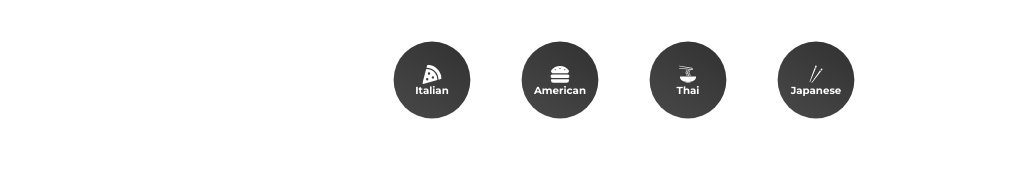
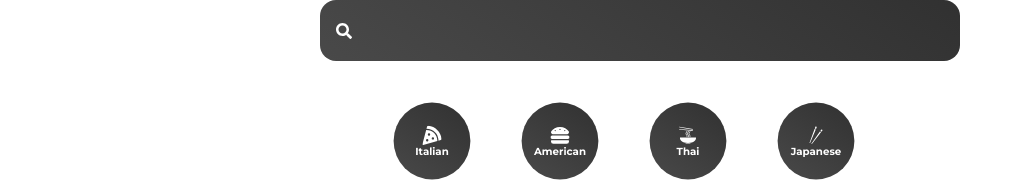
Before and after one commit to evelynmbart/recipe-app, a React (Vite) app: page / in a window 1280 px wide. Shown: the top 182 px of the page, without its empty margins (0-1023 px from the left). Built offline with nearby package versions, Linux system fonts and the light colour scheme; no server answers.

Commit message:
create search component

```diff
--- a/src/App.jsx
+++ b/src/App.jsx
@@ -2,11 +2,13 @@
 import "./App.css";
 import { Category } from "./components/Category";
 import { Pages } from "./pages/Pages";
+import { Search } from "./pages/Search";
 
 function App() {
   return (
     <div className="App">
       <BrowserRouter>
+        <Search />
         <Category />
         <Pages />
       </BrowserRouter>
--- /dev/null
+++ b/src/pages/Search.jsx
@@ -0,0 +1,50 @@
+import { useState } from "react";
+import { FaSearch } from "react-icons/fa";
+import styled from "styled-components";
+
+export function Search() {
+  const [input, setInput] = useState("");
+
+  const submitHandler = (e) => {
+    e.preventDefault();
+  };
+
+  return (
+    <FormStyle>
+      <div>
+        <FaSearch />
+        <input
+          type="text"
+          value={input}
+          onChange={(e) => setInput(e.target.value)}
+        />
+      </div>
+    </FormStyle>
+  );
+}
+
+const FormStyle = styled.form`
+  margin: 0rem 20rem;
+  div {
+    position: relative;
+    width: 100%;
+  }
+  input {
+    border: none;
+    background: linear-gradient(35deg, #494949, #313131);
+    font-size: 1.5rem;
+    color: white;
+    padding: 1rem 3rem;
+    outline: none;
+    border-radius: 1rem;
+    width: 100%;
+  }
+
+  svg {
+    position: absolute;
+    top: 50%;
+    left: 0%;
+    transform: translate(100%, -50%);
+    color: white;
+  }
+`;
```
